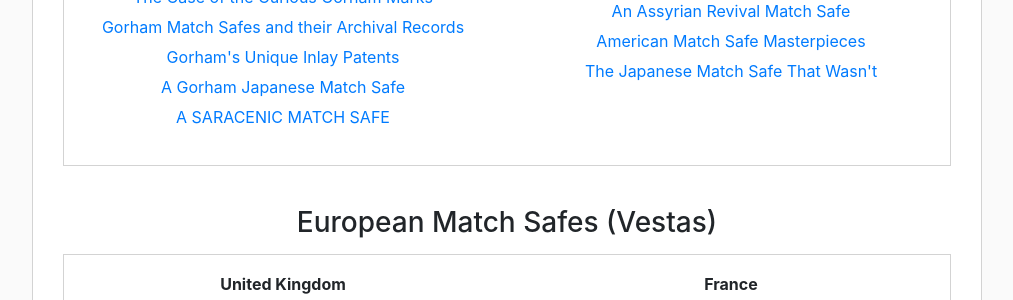
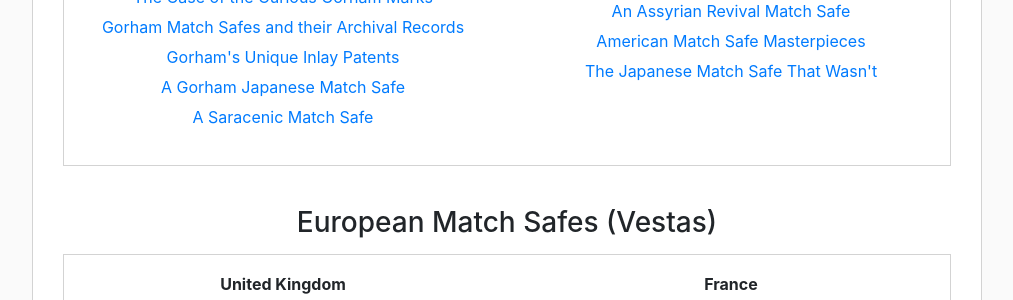
Before and after one commit to neilshapiro/MatchSafeScholar, a Jekyll site: the page built from works.html, in a window 1280 px wide and 900 px high, scrolled down 646 px. Shown: the part 153-453 px from the top of the window, without its empty margins (228-1241 px from the left). Built offline with Jekyll 4.4.1, drawn with Linux system fonts in a browser that asks for light colours.

```diff
--- a/_data/articles/american.json
+++ b/_data/articles/american.json
@@ -37,7 +37,7 @@
       "title": "A Gorham Japanese Match Safe"
     },
     {
-      "title": "A SARACENIC MATCH SAFE",
+      "title": "A Saracenic Match Safe",
       "path": "/assets/pdfs/articles/a-saracenic-match-safe.docx"
     }
   ],
```
